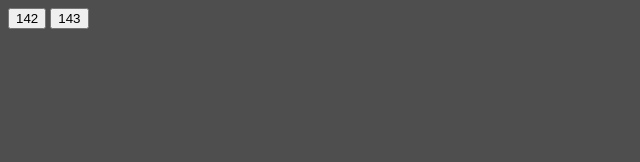
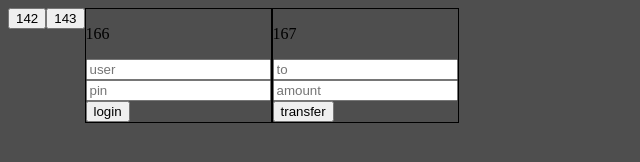
Before and after one commit to Alireza-Jodat2001/JavaScriptCourse, a plain HTML site: page index.html in a window 1280 px wide. Shown: the whole page, without its empty margins (0-640 px from the left). Drawn offline with Linux system fonts and the light colour scheme.

Commit message:
The last video: 167. -D

```diff
--- a/JavaScriptCourse.js
+++ b/JavaScriptCourse.js
@@ -1833,4 +1833,153 @@
 //     console.log(Math.abs(bardasht)); // [-9250] => 9250
 //     console.log(variz + bardasht); // 13000
 // })();
-164;
+165;
+// // find method in array
+// // این متد فقط اولین مقداری که شرط ما را برآورده کند را برمی‌گرداند
+// // این متد کال‌بک را می‌پذیرد
+// // این متد شرط را هم می‌پزیرد
+// (() => {
+//     const arr = [20, 45, -65, 300, -120, 80];
+//     const first = arr.find(item => item < 0);
+//     console.log(first); // -65
+// })();
+
+// // یکی از کاربرد‌های خوب در این روش سرچ کردن آبجکت منحصر به فرد است
+// (() => {
+//     const arr = [
+//         {
+//             owner: "Alireza Jodat",
+//             open: 22,
+//         },
+//         {
+//             owner: "Behzad Jannesar",
+//             open: 12,
+//         },
+//         {
+//             owner: "Mehran Gol",
+//             open: 13,
+//         },
+//         {
+//             owner: "Mohsen Jodat",
+//             open: 11,
+//         },
+//     ];
+
+//     console.log(arr.find(account => account.owner === "Mehran Gol")); //{owner: 'Mehran Gol', open: 13}
+// })();
+166;
+// // find account and show "login" in console
+// (() => {
+//     const arr = [
+//         {
+//             owner: "Alireza Jodat",
+//             username: "aj",
+//             pin: 1111,
+//             open: 22,
+//         },
+//         {
+//             owner: "Behzad Jannesar",
+//             username: "bj",
+//             pin: 2222,
+//             open: 12,
+//         },
+//         {
+//             owner: "Mehran Gol",
+//             username: "mg",
+//             pin: 3333,
+//             open: 13,
+//         },
+//         {
+//             owner: "Mohsen Jodat",
+//             username: "mj",
+//             pin: 4444,
+//             open: 11,
+//         },
+//     ];
+//     const btn = document.querySelector(".btn166");
+
+//     btn.addEventListener("click", e => {
+//         // initialize
+//         const userInput = document.querySelector(".userInput");
+//         const pinInput = document.querySelector(".pinInput");
+
+//         // btn submit Prevent Default
+//         e.preventDefault();
+
+//         // find account
+//         const findedAccount = arr.find(
+//             account => account.username === userInput.value
+//         );
+
+//         // check pin
+//         findedAccount?.pin === Number(pinInput.value)
+//             ? console.log(`Welcome back, ${findedAccount.owner.split(" ")[0]}`)
+//             : console.log("in correct username or pin");
+
+//         // second way
+//         arr.find(account => account.username === userInput.value)?.pin ===
+//         Number(pinInput.value)
+//             ? console.log(`Welcome back, ${findedAccount.owner.split(" ")[0]}`)
+//             : console.log("in correct username or pin");
+
+//         // blur and clear inputs
+//         userInput.value = pinInput.value = "";
+//         userInput.blur();
+//         pinInput.blur();
+//     });
+// })();
+167;
+// // transfer money
+// (() => {
+//     // initialize
+//     const arr = [
+//         {
+//             owner: "Alireza Jodat",
+//             username: "aj",
+//             movments: [34, -45],
+//         },
+//         {
+//             owner: "Behzad Jannesar",
+//             username: "bj",
+//             movments: [-1, 7],
+//         },
+//         {
+//             owner: "Mehran Gol",
+//             username: "mg",
+//             movments: [9, -76],
+//         },
+//         {
+//             owner: "Mohsen Jodat",
+//             username: "mj",
+//             movments: [-67, -7],
+//         },
+//     ];
+//     const btn = document.querySelector(".btn167");
+
+//     // transfer money event
+//     btn.addEventListener("click", e => {
+//         // initializa
+//         const toInput = document.querySelector(".toInput");
+//         const amountInput = document.querySelector(".amountInput");
+
+//         // btn submit prevent default
+//         e.preventDefault();
+
+//         // find account
+//         const findedAccount = arr.find(
+//             account => account.username === toInput.value
+//         );
+
+//         // transfer amount
+//         findedAccount?.movments.push(Number(amountInput.value));
+
+//         // show in console
+//         console.log(findedAccount); // movments: (3) [-67, -7, new Amount]
+
+//         // blur and clear inputs
+//         toInput.value = amountInput.value = "";
+//         toInput.blur();
+//         amountInput.blur();
+//     });
+// })();
+168;
--- a/index.html
+++ b/index.html
@@ -7,12 +7,28 @@
         <style>
             body {
                 background: rgb(78, 78, 78);
+                display: flex;
+                justify-content: flex-start;
+                align-items: flex-start;
             }
         </style>
     </head>
     <body>
         <button class="btn142">142</button>
         <button class="btn143">143</button>
+        <form style="display: inline-block; border: 1px solid">
+            <p>166</p>
+            <input class="userInput" type="text" placeholder="user" /> <br />
+            <input class="pinInput" type="text" placeholder="pin" /> <br />
+            <button class="btn166">login</button>
+        </form>
+        <form style="display: inline-block; border: 1px solid">
+            <p>167</p>
+            <input class="toInput" type="text" placeholder="to" /> <br />
+            <input class="amountInput" type="text" placeholder="amount" />
+            <br />
+            <button class="btn167">transfer</button>
+        </form>
         <script src="JavaScriptCourse.js"></script>
     </body>
 </html>
```
